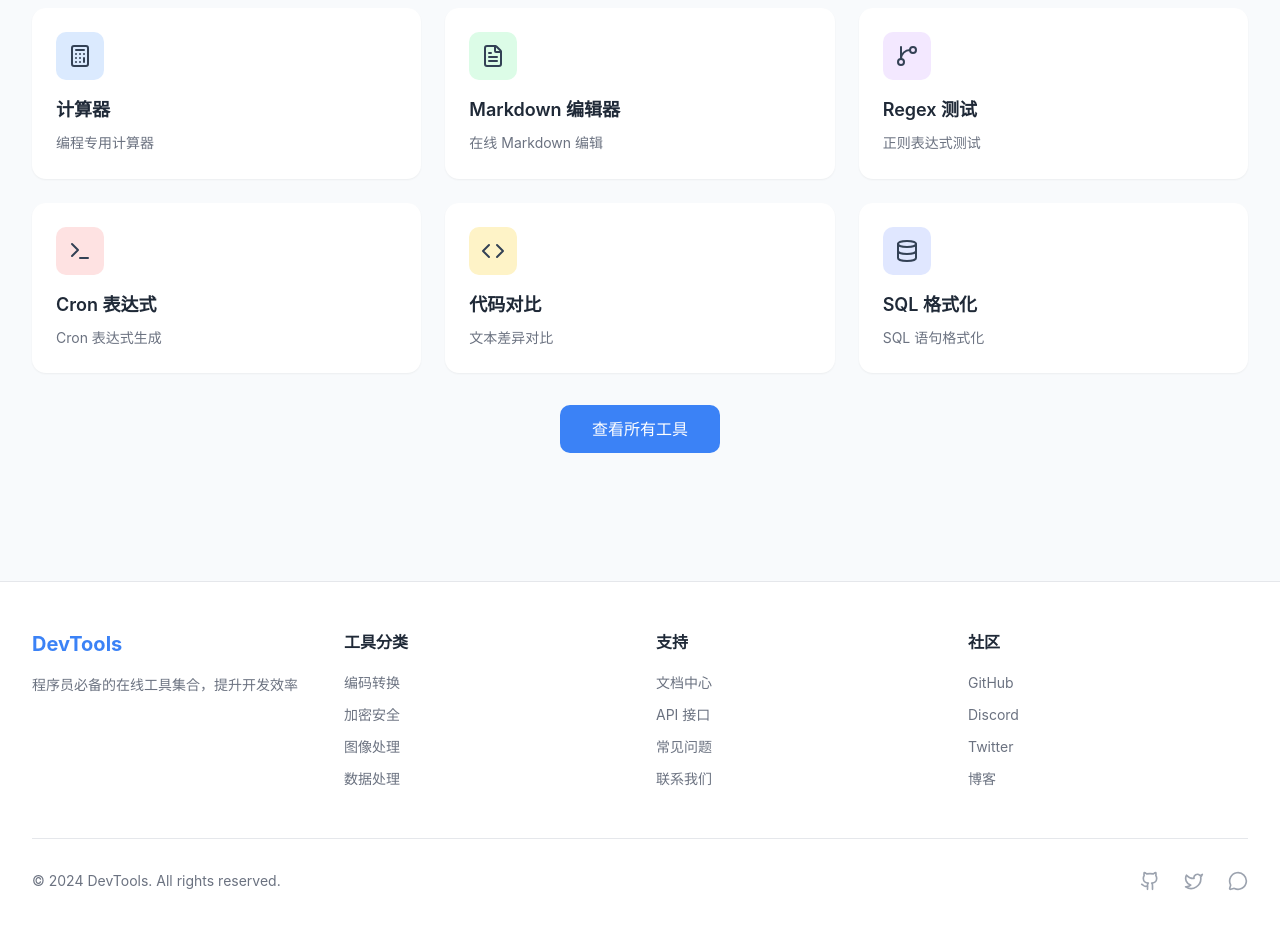
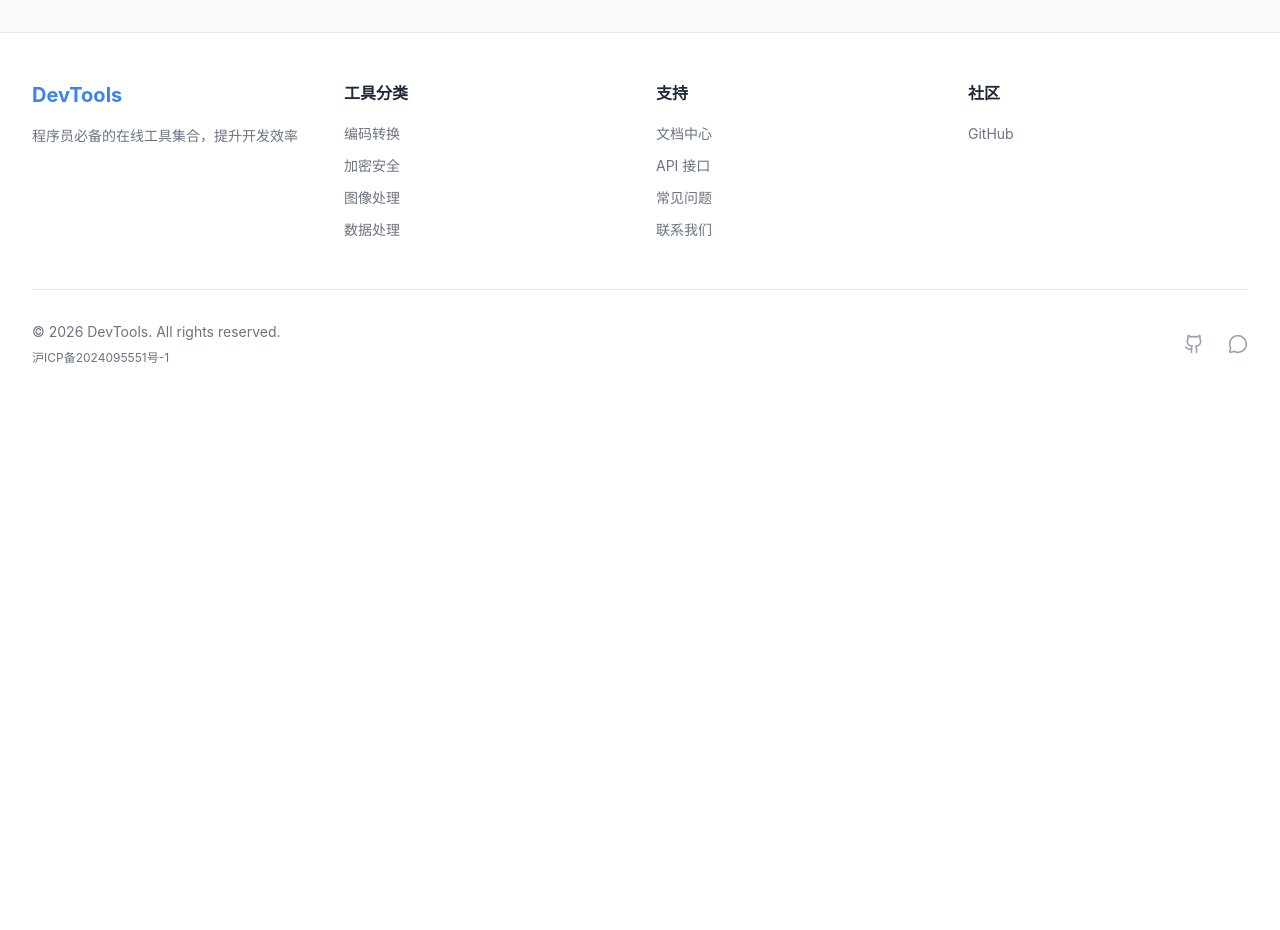
Before and after one commit to fireJera/toolbox-web-react, a React (Vite) app: page / in a window 1280 px wide. Shown: the part 1240-2170 px from the top of the page. After the commit the page ends 1654 px from the top, so only its background shows below. Built offline with nearby package versions, Linux system fonts and the light colour scheme.

Commit message:
feat: 首页底部备案和github的链接

```diff
--- a/src/pages/home/Home.tsx
+++ b/src/pages/home/Home.tsx
@@ -2,7 +2,7 @@ import { Header } from './components/Header';
 import { Hero } from './components/Hero';
 import { ToolGrid } from './components/ToolGrid';
 import { RecommendedTools } from './components/RecommendedTools';
-import { MoreTools } from './components/MoreTools';
+// import { MoreTools } from './components/MoreTools';
 import { Footer } from './components/Footer';
 
 export function Home() {
@@ -13,7 +13,7 @@ export function Home() {
         <Hero />
         <ToolGrid />
         <RecommendedTools />
-        <MoreTools />
+        {/* <MoreTools /> */}
       </main>
       <Footer />
     </div>
--- a/src/pages/home/components/Footer.tsx
+++ b/src/pages/home/components/Footer.tsx
@@ -1,4 +1,57 @@
-import { Github, Twitter, MessageCircle } from 'lucide-react';
+import { Github, MessageCircle } from 'lucide-react';
+
+// 重复的样式常量
+const styles = {
+  sectionTitle: 'font-semibold text-[#1f2937] dark:text-white mb-4',
+  link: 'text-[#6b7280] dark:text-[#a0a0a0] hover:text-[#3b82f6] transition-colors text-sm',
+  socialLink: 'text-[#9ca3af] dark:text-[#a0a0a0] hover:text-[#3b82f6] transition-colors',
+  mutedText: 'text-[#6b7280] dark:text-[#a0a0a0]',
+  border: 'border-[#e5e7eb] dark:border-[#374151]',
+};
+
+// 可复用的链接列表组件
+type LinkItem = string | { name: string; href?: string; target?: string };
+
+function LinkList({ links }: { links: LinkItem[] }) {
+  return (
+    <ul className="space-y-2">
+      {links.map((link, index) => {
+        const name = typeof link === 'string' ? link : link.name;
+        const href = typeof link === 'string' ? '#' : link.href || '#';
+        const target = typeof link === 'string' ? undefined : link.target;
+        return (
+          <li key={index}>
+            <a href={href} className={styles.link} target={target} rel={target === '_blank' ? 'noopener noreferrer' : undefined}>
+              {name}
+            </a>
+          </li>
+        );
+      })}
+    </ul>
+  );
+}
+
+// 社交媒体链接配置
+const socialLinks = [
+  { icon: Github, label: 'GitHub', href: 'https://github.com/fireJera/toolbox-web-react' },
+  { icon: MessageCircle, label: 'Discord' },
+];
+
+// 链接栏目配置
+const linkSections = [
+  {
+    title: '工具分类',
+    links: ['编码转换', '加密安全', '图像处理', '数据处理'],
+  },
+  {
+    title: '支持',
+    links: ['文档中心', 'API 接口', '常见问题', '联系我们'],
+  },
+  {
+    title: '社区',
+    links: [{ name: 'GitHub', href: 'https://github.com/fireJera/toolbox-web-react', target: '_blank' }],
+  },
+];
 
 export function Footer() {
   return (
@@ -8,120 +61,48 @@ export function Footer() {
           {/* DevTools */}
           <div>
             <h3 className="text-xl font-bold text-[#3b82f6] mb-4">DevTools</h3>
-            <p className="text-[#6b7280] dark:text-[#a0a0a0] text-sm leading-relaxed">
+            <p className={`${styles.mutedText} text-sm leading-relaxed`}>
               程序员必备的在线工具集合，提升开发效率
             </p>
           </div>
 
-          {/* 工具分类 */}
-          <div>
-            <h4 className="font-semibold text-[#1f2937] dark:text-white mb-4">工具分类</h4>
-            <ul className="space-y-2">
-              <li>
-                <a href="#" className="text-[#6b7280] dark:text-[#a0a0a0] hover:text-[#3b82f6] transition-colors text-sm">
-                  编码转换
-                </a>
-              </li>
-              <li>
-                <a href="#" className="text-[#6b7280] dark:text-[#a0a0a0] hover:text-[#3b82f6] transition-colors text-sm">
-                  加密安全
-                </a>
-              </li>
-              <li>
-                <a href="#" className="text-[#6b7280] dark:text-[#a0a0a0] hover:text-[#3b82f6] transition-colors text-sm">
-                  图像处理
-                </a>
-              </li>
-              <li>
-                <a href="#" className="text-[#6b7280] dark:text-[#a0a0a0] hover:text-[#3b82f6] transition-colors text-sm">
-                  数据处理
-                </a>
-              </li>
-            </ul>
-          </div>
-
-          {/* 支持 */}
-          <div>
-            <h4 className="font-semibold text-[#1f2937] dark:text-white mb-4">支持</h4>
-            <ul className="space-y-2">
-              <li>
-                <a href="#" className="text-[#6b7280] dark:text-[#a0a0a0] hover:text-[#3b82f6] transition-colors text-sm">
-                  文档中心
-                </a>
-              </li>
-              <li>
-                <a href="#" className="text-[#6b7280] dark:text-[#a0a0a0] hover:text-[#3b82f6] transition-colors text-sm">
-                  API 接口
-                </a>
-              </li>
-              <li>
-                <a href="#" className="text-[#6b7280] dark:text-[#a0a0a0] hover:text-[#3b82f6] transition-colors text-sm">
-                  常见问题
-                </a>
-              </li>
-              <li>
-                <a href="#" className="text-[#6b7280] dark:text-[#a0a0a0] hover:text-[#3b82f6] transition-colors text-sm">
-                  联系我们
-                </a>
-              </li>
-            </ul>
-          </div>
-
-          {/* 社区 */}
-          <div>
-            <h4 className="font-semibold text-[#1f2937] dark:text-white mb-4">社区</h4>
-            <ul className="space-y-2">
-              <li>
-                <a href="#" className="text-[#6b7280] dark:text-[#a0a0a0] hover:text-[#3b82f6] transition-colors text-sm">
-                  GitHub
-                </a>
-              </li>
-              <li>
-                <a href="#" className="text-[#6b7280] dark:text-[#a0a0a0] hover:text-[#3b82f6] transition-colors text-sm">
-                  Discord
-                </a>
-              </li>
-              <li>
-                <a href="#" className="text-[#6b7280] dark:text-[#a0a0a0] hover:text-[#3b82f6] transition-colors text-sm">
-                  Twitter
-                </a>
-              </li>
-              <li>
-                <a href="#" className="text-[#6b7280] dark:text-[#a0a0a0] hover:text-[#3b82f6] transition-colors text-sm">
-                  博客
-                </a>
-              </li>
-            </ul>
-          </div>
+          {/* 动态渲染链接栏目 */}
+          {linkSections.map(({ title, links }) => (
+            <div key={title}>
+              <h4 className={styles.sectionTitle}>{title}</h4>
+              <LinkList links={links} />
+            </div>
+          ))}
         </div>
 
-        <div className="border-t border-[#e5e7eb] dark:border-[#374151] mt-12 pt-8">
+        <div className={`border-t ${styles.border} mt-12 pt-8`}>
           <div className="flex flex-col md:flex-row justify-between items-center">
-            <p className="text-[#6b7280] dark:text-[#a0a0a0] text-sm mb-4 md:mb-0">
-              © 2024 DevTools. All rights reserved.
-            </p>
+            <div className="flex flex-col items-center md:items-start">
+              <p className={`${styles.mutedText} text-sm mb-2`}>
+                © 2026 DevTools. All rights reserved.
+              </p>
+              <a
+                href="https://beian.miit.gov.cn/"
+                target="_blank"
+                rel="noopener noreferrer"
+                className={`${styles.mutedText} text-xs hover:text-[#3b82f6] transition-colors`}
+              >
+                沪ICP备2024095551号-1
+              </a>
+            </div>
             <div className="flex space-x-6">
-              <a
-                href="#"
-                className="text-[#9ca3af] dark:text-[#a0a0a0] hover:text-[#3b82f6] transition-colors"
-                aria-label="GitHub"
-              >
-                <Github className="h-5 w-5" />
-              </a>
-              <a
-                href="#"
-                className="text-[#9ca3af] dark:text-[#a0a0a0] hover:text-[#3b82f6] transition-colors"
-                aria-label="Twitter"
-              >
-                <Twitter className="h-5 w-5" />
-              </a>
-              <a
-                href="#"
-                className="text-[#9ca3af] dark:text-[#a0a0a0] hover:text-[#3b82f6] transition-colors"
-                aria-label="Discord"
-              >
-                <MessageCircle className="h-5 w-5" />
-              </a>
+              {socialLinks.map(({ icon: Icon, label, href }) => (
+                <a
+                  key={label}
+                  href={href || '#'}
+                  className={styles.socialLink}
+                  aria-label={label}
+                  target={href ? '_blank' : undefined}
+                  rel={href ? 'noopener noreferrer' : undefined}
+                >
+                  <Icon className="h-5 w-5" />
+                </a>
+              ))}
             </div>
           </div>
         </div>
--- /dev/null
+++ b/src/plugins/base64-tool/components/base64-formatter-card.tsx
@@ -0,0 +1,71 @@
+import { useState } from 'react';
+import { Lock } from 'lucide-react';
+
+export function Base64FormatterCard() {
+  const [base64Input, setBase64Input] = useState('Hello World! 这是一个测试字符串');
+  const [base64Output, setBase64Output] = useState('');
+
+  const encodeBase64 = () => {
+    try {
+      const encoded = btoa(unescape(encodeURIComponent(base64Input)));
+      setBase64Output(encoded);
+    } catch (e) {
+      setBase64Output('编码失败');
+    }
+  };
+
+  const decodeBase64 = () => {
+    try {
+      const decoded = decodeURIComponent(escape(atob(base64Input)));
+      setBase64Output(decoded);
+    } catch (e) {
+      setBase64Output('解码失败：输入不是有效的 Base64 字符串');
+    }
+  };
+
+  return (
+    <div className="bg-white dark:bg-[#1f2937] rounded-xl shadow-sm dark:shadow-none p-6">
+      <div className="flex items-center mb-4">
+        <div className="w-10 h-10 rounded-lg bg-[#dcfce7] flex items-center justify-center mr-3">
+          <Lock className="h-5 w-5 text-slate-700" />
+        </div>
+        <h3 className="text-xl font-semibold text-[#1f2937] dark:text-white">Base64 编解码</h3>
+      </div>
+
+      <div className="mb-4">
+        <label className="block text-sm font-medium text-[#374151] dark:text-[#a0a0a0] mb-2">原文</label>
+        <textarea
+          value={base64Input}
+          onChange={(e) => setBase64Input(e.target.value)}
+          placeholder="请输入需要编码或解码的内容"
+          className="w-full h-32 p-4 border border-[#d1d5db] dark:border-[#4b5563] dark:bg-[#0d0f16] dark:text-white dark:placeholder-[#9ca3af] rounded-lg text-sm font-mono focus:outline-none focus:ring-2 focus:ring-[#3b82f6] focus:border-transparent resize-none"
+        />
+      </div>
+
+      <div className="flex gap-3 mb-4">
+        <button
+          onClick={encodeBase64}
+          className="px-4 py-2 bg-[#3b82f6] dark:bg-[#3b82f6] text-white rounded-lg text-sm font-medium hover:bg-[#2563eb] dark:hover:bg-[#2563eb] transition-colors"
+        >
+          编码
+        </button>
+        <button
+          onClick={decodeBase64}
+          className="px-4 py-2 bg-[#3b82f6] dark:bg-[#3b82f6] text-white rounded-lg text-sm font-medium hover:bg-[#2563eb] dark:hover:bg-[#2563eb] transition-colors"
+        >
+          解码
+        </button>
+      </div>
+
+      <div>
+        <label className="block text-sm font-medium text-[#374151] dark:text-[#a0a0a0] mb-2">结果</label>
+        <textarea
+          value={base64Output}
+          readOnly
+          placeholder="结果显示在这里"
+          className="w-full h-32 p-4 border border-[#e5e7eb] dark:border-[#4b5563] dark:bg-[#0d0f16] dark:text-white rounded-lg text-sm font-mono bg-[#f9fafb] resize-none"
+        />
+      </div>
+    </div>
+  );
+}
--- /dev/null
+++ b/src/plugins/base64-tool/index.ts
@@ -0,0 +1,10 @@
+import type { ToolPlugin } from '@/core/types/tool';
+import { meta } from './meta';
+import { Base64FormatterCard } from './components/base64-formatter-card';
+
+const plugin: ToolPlugin = {
+  meta,
+  component: Base64FormatterCard,
+};
+
+export default plugin;
--- /dev/null
+++ b/src/plugins/base64-tool/meta.ts
@@ -0,0 +1,10 @@
+import { ToolMeta } from '@/core/types/tool';
+
+export const meta: ToolMeta = {
+  id: 'base64-tool',
+  name: 'Base64 编解码',
+  category: '编码',
+  description: 'Base64 编码和解码转换',
+  route: '/base64',
+  order: 2,
+};
```
Also changed, not shown: src/pages/home/components/RecommendedTools.tsx (+5 -69 lines), src/plugins/json-tool/JsonTool.tsx (+0 -45 lines).
